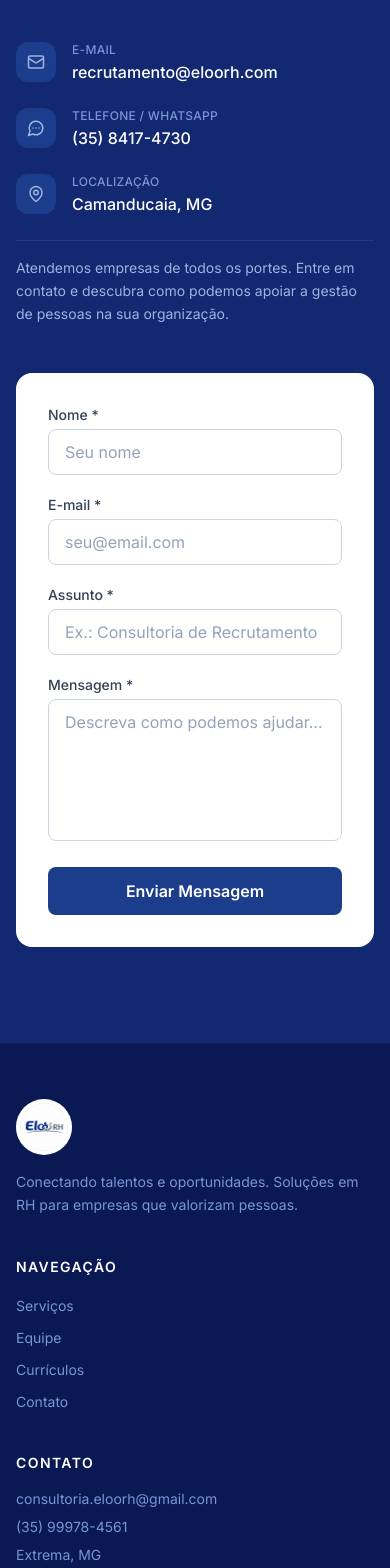
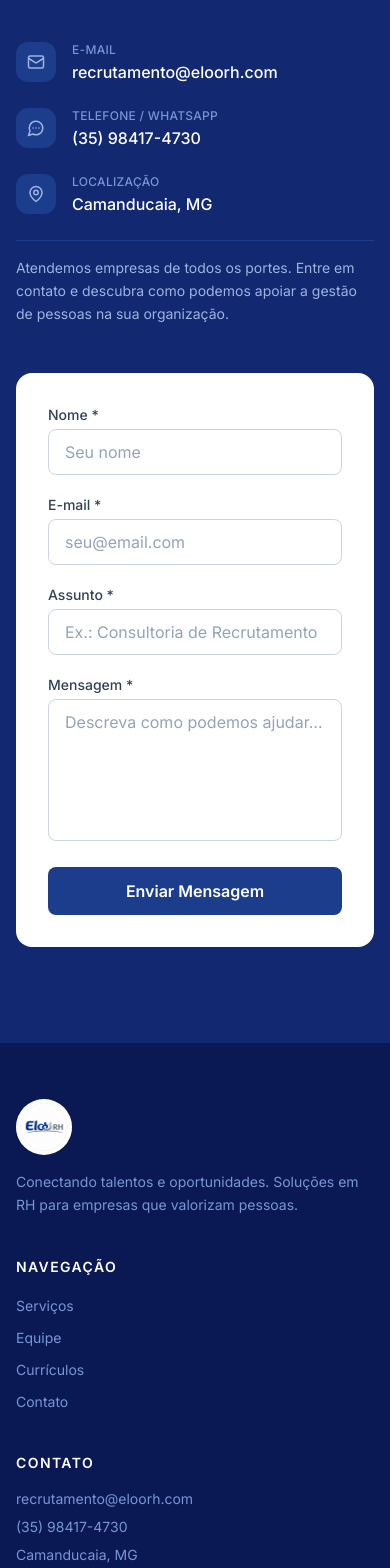
Before and after one commit to PedroElorriaga/eloorh, a React (Vite) app: page / in a window 390 px wide. Shown: the part 5980-7548 px from the top of the page. Built offline with nearby package versions, Linux system fonts and the light colour scheme.

Commit message:
fix: fixed phone number and email

```diff
--- a/src/components/Contact.jsx
+++ b/src/components/Contact.jsx
@@ -95,7 +95,7 @@ export default function Contact() {
                         <InfoItem
                             icon={MessageCircleMore}
                             label="Telefone / WhatsApp"
-                            value="(35) 8417-4730"
+                            value="(35) 98417-4730"
                             href="https://wa.me/5535984174730"
                         />
                         <InfoItem
--- a/src/components/Footer.jsx
+++ b/src/components/Footer.jsx
@@ -60,16 +60,16 @@ export default function Footer() {
                         </h4>
                         <ul className="space-y-2 text-sm text-primary-300">
                             <li>
-                                <a href="mailto:consultoria.eloorh@gmail.com" className="hover:text-white transition-colors break-all">
-                                    consultoria.eloorh@gmail.com
+                                <a href="mailto:recrutamento@eloorh.com" className="hover:text-white transition-colors break-all">
+                                    recrutamento@eloorh.com
                                 </a>
                             </li>
                             <li>
-                                <a href="https://wa.me/5535999784561" target="_blank" rel="noreferrer" className="hover:text-white transition-colors">
-                                    (35) 99978-4561
+                                <a href="https://wa.me/5535984174730" target="_blank" rel="noreferrer" className="hover:text-white transition-colors">
+                                    (35) 98417-4730
                                 </a>
                             </li>
-                            <li>Extrema, MG</li>
+                            <li>Camanducaia, MG</li>
                         </ul>
                     </div>
                 </div>
```
